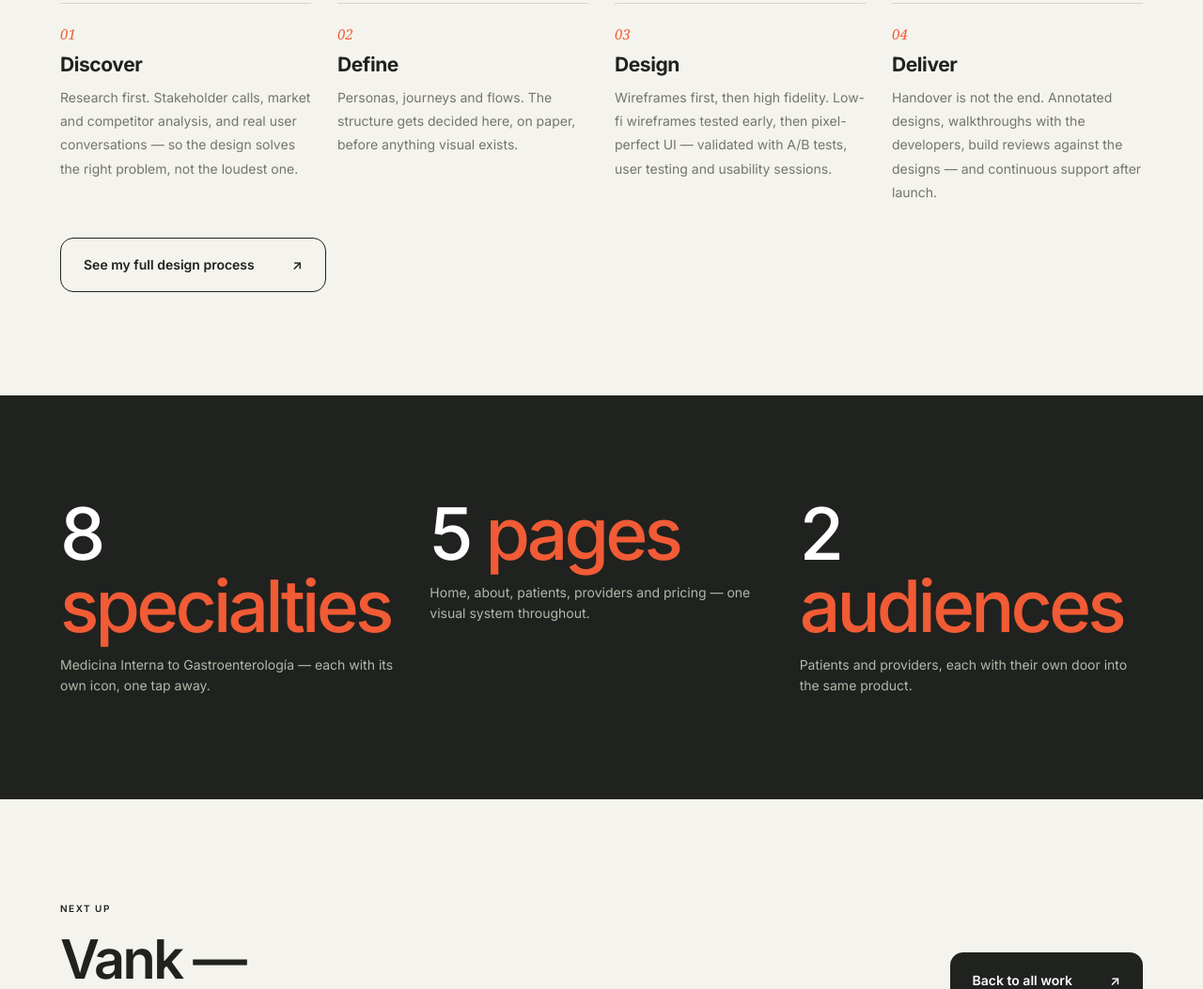
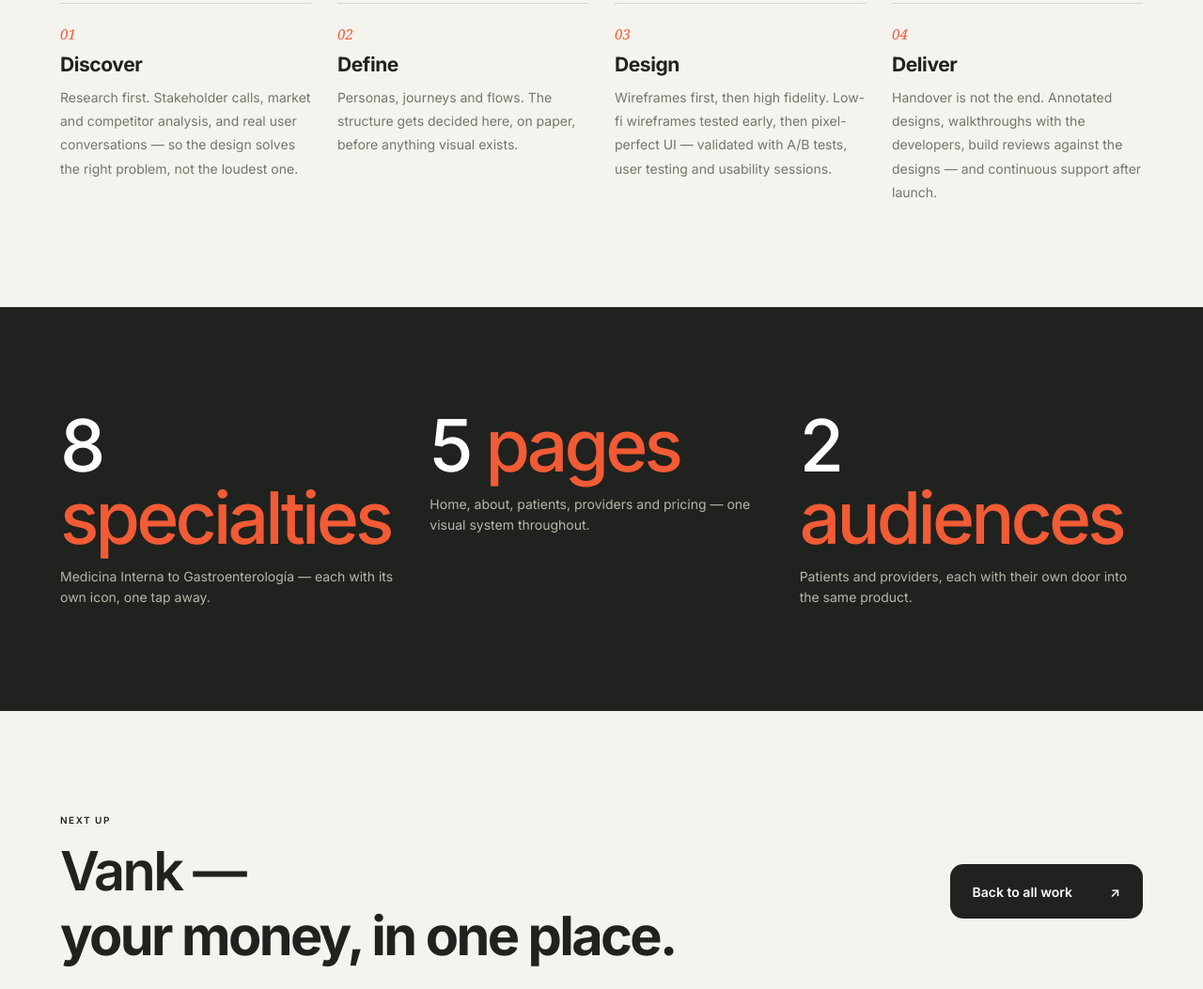
Before and after one commit to vijayxprty/business-portfolio, a plain HTML site: page projects/doctor-en-casa/index.html in a window 1280 px wide. Shown: the part 7984-9037 px from the top of the page at 94% size. Drawn offline with Linux system fonts and the light colour scheme.

Commit message:
Remove resume-portfolio process link from 3 case-study pages

```diff
--- a/projects/doctor-en-casa/index.html
+++ b/projects/doctor-en-casa/index.html
@@ -131,7 +131,6 @@
 <article class="cs-phase"><span class="num">03</span><h3>Design</h3><p>Wireframes first, then high fidelity. Low-fi wireframes tested early, then pixel-perfect UI — validated with A/B tests, user testing and usability sessions.</p></article>
 <article class="cs-phase"><span class="num">04</span><h3>Deliver</h3><p>Handover is not the end. Annotated designs, walkthroughs with the developers, build reviews against the designs — and continuous support after launch.</p></article>
 </div>
-<div style="margin-top:36px"><a class="button cs-ghost" href="https://vijayxprty.github.io/vms/process.html" target="_blank" rel="noopener noreferrer">See my full design process <span>↗</span></a></div>
 </section>
 
 <section class="cs-results"><div class="section"><div><b>8<span> specialties</span></b><p>Medicina Interna to Gastroenterología — each with its own icon, one tap away.</p></div><div><b>5<span> pages</span></b><p>Home, about, patients, providers and pricing — one visual system throughout.</p></div><div><b>2<span> audiences</span></b><p>Patients and providers, each with their own door into the same product.</p></div></div></section>
```
Also changed, not shown: projects/elsewhere/index.html (+0 -1 lines), projects/happego/index.html (+0 -1 lines).
